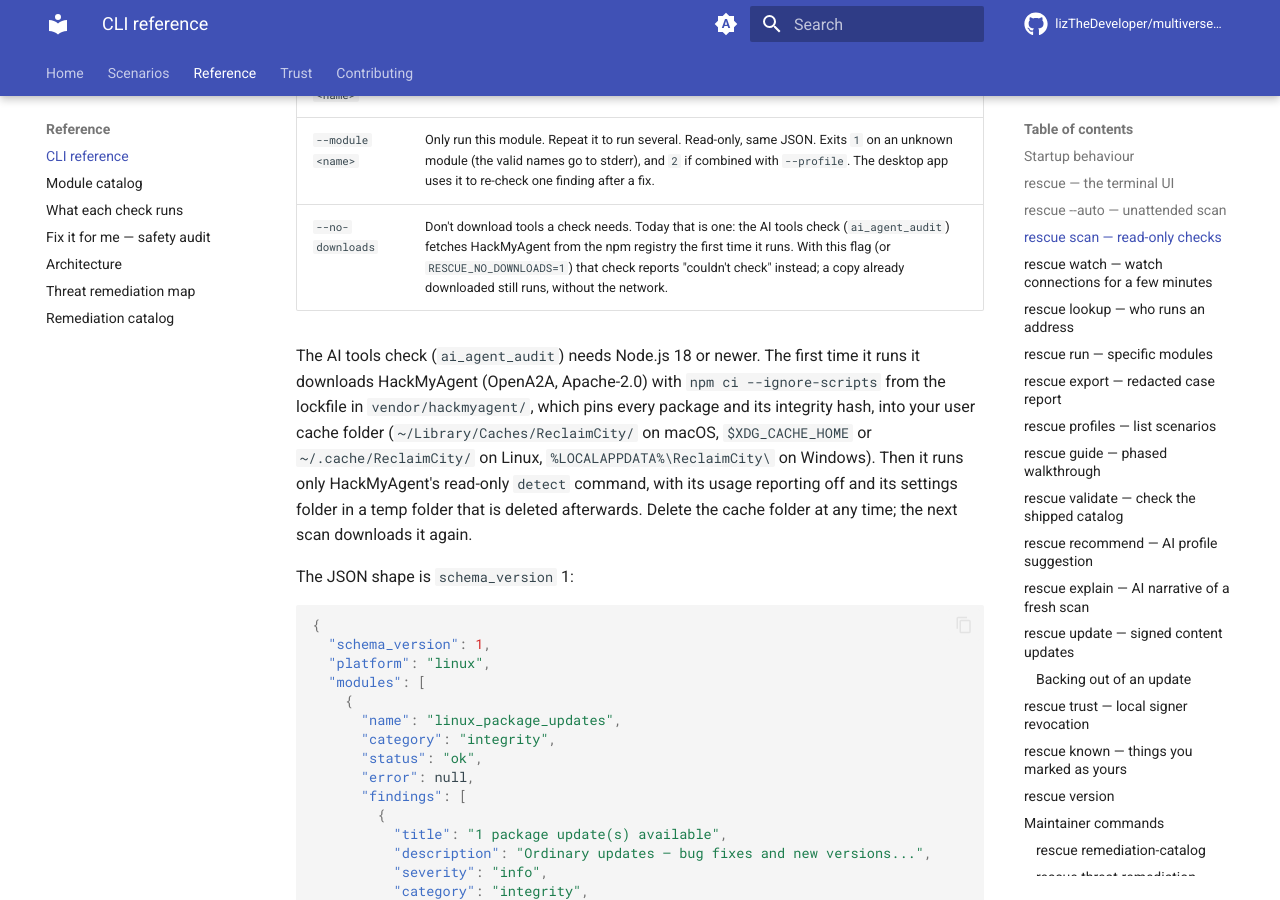
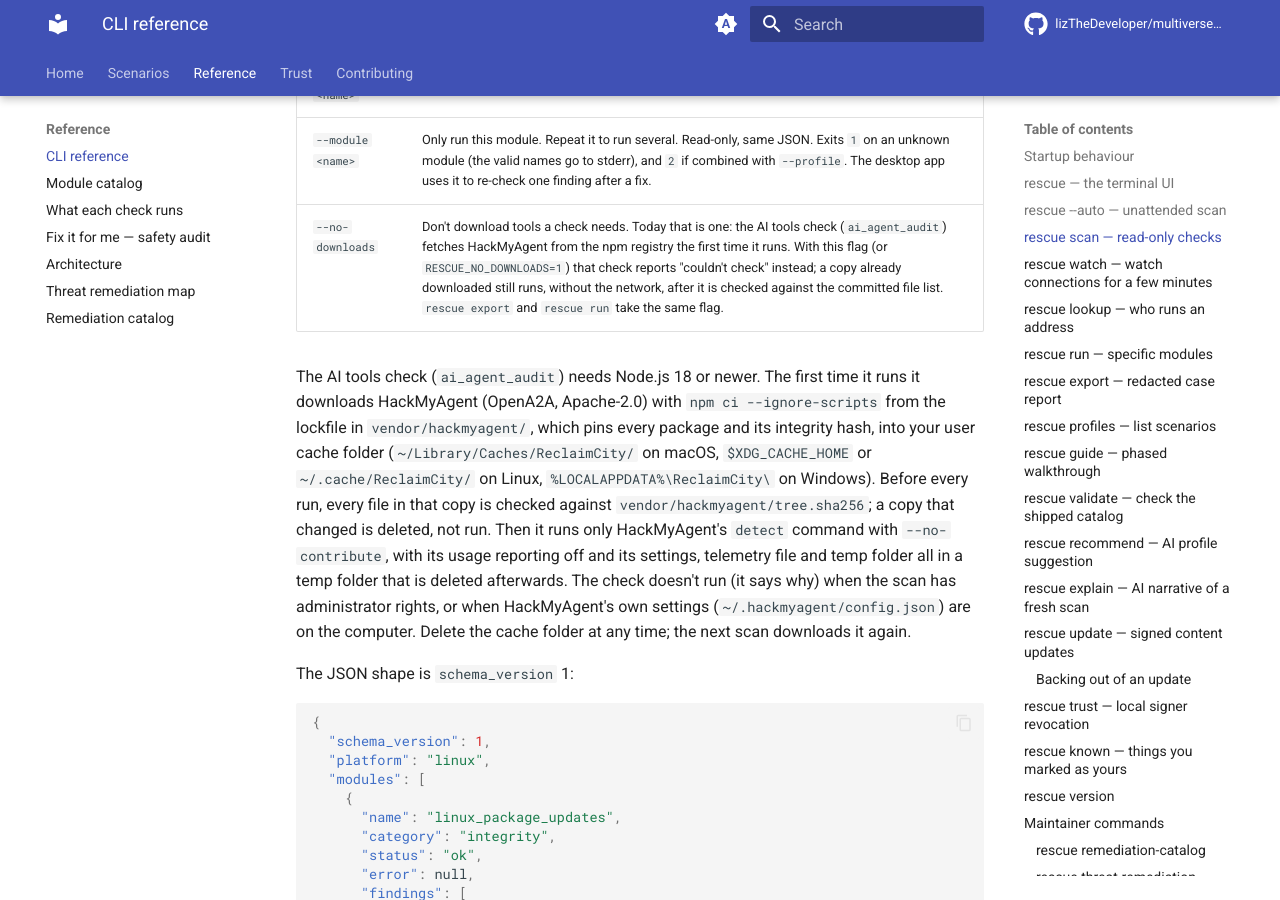
Before and after one commit to lizTheDeveloper/multiverse-device-rescue, an MkDocs documentation site: the page built from docs/cli.md, in a window 1280 px wide and 900 px high, scrolled down 2833 px. Built offline with MkDocs 1.6.1 and Material for MkDocs 9.7.7, drawn with Linux system fonts in a browser that asks for light colours; comment, search, counter and statistics services are not loaded; some of the changed text lies outside the part shown.

Commit message:
AGENTS.md: the AI tools check downloads once; ask first or pass --no-downloads
Review I3. docs/cli.md lists the flag on export and run.

Co-Authored-By: Claude Opus 5.5 <noreply@anthropic.com>

````diff
--- a/docs/cli.md
+++ b/docs/cli.md
@@ -130,7 +130,7 @@ module. Never applies a fix and never prompts.
 | `--json` | Emit structured results to stdout instead of the human report. |
 | `--profile <name>` | Only run the modules the named profile selects. Exits `1` on an unknown or invalid profile. |
 | `--module <name>` | Only run this module. Repeat it to run several. Read-only, same JSON. Exits `1` on an unknown module (the valid names go to stderr), and `2` if combined with `--profile`. The desktop app uses it to re-check one finding after a fix. |
-| `--no-downloads` | Don't download tools a check needs. Today that is one: the AI tools check (`ai_agent_audit`) fetches HackMyAgent from the npm registry the first time it runs. With this flag (or `RESCUE_NO_DOWNLOADS=1`) that check reports "couldn't check" instead; a copy already downloaded still runs, without the network. |
+| `--no-downloads` | Don't download tools a check needs. Today that is one: the AI tools check (`ai_agent_audit`) fetches HackMyAgent from the npm registry the first time it runs. With this flag (or `RESCUE_NO_DOWNLOADS=1`) that check reports "couldn't check" instead; a copy already downloaded still runs, without the network, after it is checked against the committed file list. `rescue export` and `rescue run` take the same flag. |
 
 The AI tools check (`ai_agent_audit`) needs Node.js 18 or newer. The first
 time it runs it downloads HackMyAgent (OpenA2A, Apache-2.0) with
@@ -138,10 +138,14 @@ time it runs it downloads HackMyAgent (OpenA2A, Apache-2.0) with
 pins every package and its integrity hash, into your user cache folder
 (`~/Library/Caches/ReclaimCity/` on macOS, `$XDG_CACHE_HOME` or
 `~/.cache/ReclaimCity/` on Linux, `%LOCALAPPDATA%\ReclaimCity\` on Windows).
-Then it runs only HackMyAgent's read-only `detect` command, with its usage
-reporting off and its settings folder in a temp folder that is deleted
-afterwards. Delete the cache folder at any time; the next scan downloads it
-again.
+Before every run, every file in that copy is checked against
+`vendor/hackmyagent/tree.sha256`; a copy that changed is deleted, not run.
+Then it runs only HackMyAgent's `detect` command with `--no-contribute`, with
+its usage reporting off and its settings, telemetry file and temp folder all
+in a temp folder that is deleted afterwards. The check doesn't run (it says
+why) when the scan has administrator rights, or when HackMyAgent's own
+settings (`~/.hackmyagent/config.json`) are on the computer. Delete the cache
+folder at any time; the next scan downloads it again.
 
 The JSON shape is `schema_version` 1:
 
@@ -312,7 +316,7 @@ either way.
 ## `rescue run` — specific modules
 
 ```console
-$ rescue run <module_name> [<module_name> ...] [--yes] [--copilot]
+$ rescue run <module_name> [<module_name> ...] [--yes] [--copilot] [--no-downloads]
 ```
 
 Runs one or more named modules in order. Unknown module names print the full
@@ -322,6 +326,7 @@ list of available names to stderr and exit `1`.
 | --- | --- |
 | `--yes` | Skip confirmation prompts and run each module's `fix()` when its check found issues. Also switches the run mode from `MANUAL` to `CLI`. |
 | `--copilot` | Append an AI plain-language explanation of the findings. |
+| `--no-downloads` | Don't download tools a check needs; see [`rescue scan`](#rescue-scan-read-only-checks). |
 
 Without `--yes`, a module whose check found issues prompts:
 
@@ -343,7 +348,7 @@ next module rather than aborting the run.
 ## `rescue export` — redacted case report
 
 ```console
-$ rescue export [--profile <name>] [--output <dir>] [--stdout]
+$ rescue export [--profile <name>] [--output <dir>] [--stdout] [--no-downloads]
 ```
 
 Runs read-only checks and writes a **rescue case**: a JSON record for tooling
@@ -356,6 +361,7 @@ someone who can help.
 | `--profile <name>` | Only run the modules the named profile selects. Exits `1` on an unknown or invalid profile. |
 | `--output <dir>` | Directory to write into. Default: `~/.rescue/cases`. |
 | `--stdout` | Print the JSON case to stdout instead of writing any files. |
+| `--no-downloads` | Don't download tools a check needs; see [`rescue scan`](#rescue-scan-read-only-checks). |
 
 ```console
 $ rescue export
````
Also changed, not shown: AGENTS.md (+13 -3 lines).
